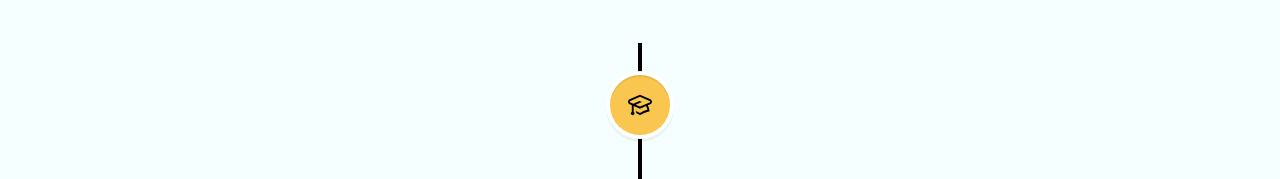
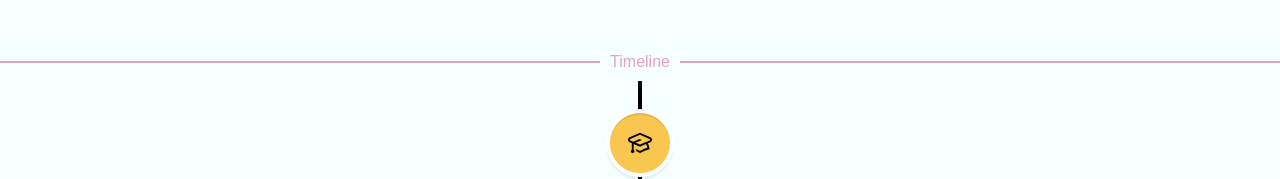
Before and after one commit to gaginton/guidance, a React (Create React App) app: page / in a window 1280 px wide. Shown: the part 281-460 px from the top of the page. Built offline with nearby package versions, Linux system fonts and the light colour scheme.

Commit message:
add Divider component

```diff
--- a/src/App.css
+++ b/src/App.css
@@ -71,3 +71,25 @@ a.navbar-brand, a.nav-link {
 .bold {
   font-weight: bold;
 }
+
+.container{
+  display: flex;
+  align-items: center;
+}
+
+.container .border{
+  border-bottom: 2px solid #DFA4C1 !important;
+  width: 100%;
+}
+
+.container .content {
+  padding: 0px 10px;
+}
+
+.divider-text {
+  color: #DFA4C1;
+}
+
+.divider-text {
+  padding: 10px;
+}
--- a/src/App.js
+++ b/src/App.js
@@ -4,13 +4,15 @@ import './App.css';
 import NavbarComponent from './components/navbar/Navbar';
 import Timeline from './components/timeline/Timeline';
 import Title from './components/title/Title';
+import Divider from './components/divider/Divider';
 // import FooterComponent from './components/footer/Footer';
 
 function App() {
   return (
     <div className="App">
-      <NavbarComponent animation="false"/>
+      <NavbarComponent animation="false" />
       <Title />
+      <Divider >Timeline</Divider>
       <Timeline />
       {/* <FooterComponent /> */}
     </div >
--- /dev/null
+++ b/src/components/divider/Divider.js
@@ -0,0 +1,15 @@
+import React from 'react';
+
+const Divider = ({ children }) => {
+    return (
+        <div className="container">
+            <div className="border" />
+            <span className="divider-text">
+                {children}
+            </span>
+            <div className="border" />
+        </div>
+    );
+};
+
+export default Divider;
```
Also changed, not shown: 2 other files (tests, documents, lock files or other folders).
